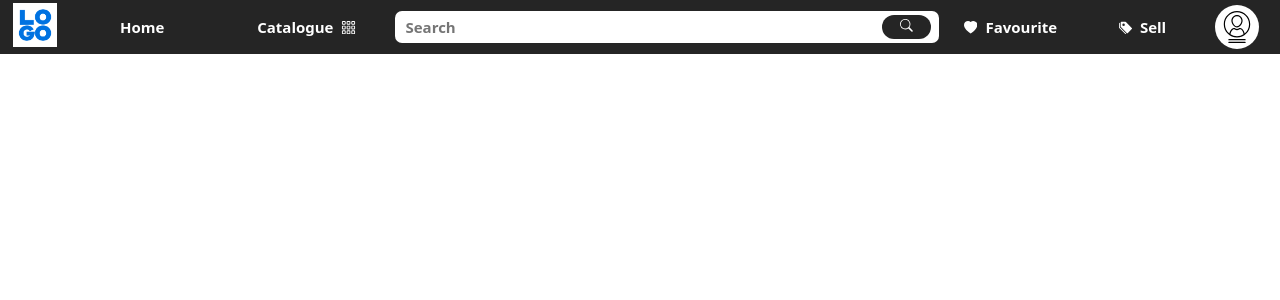
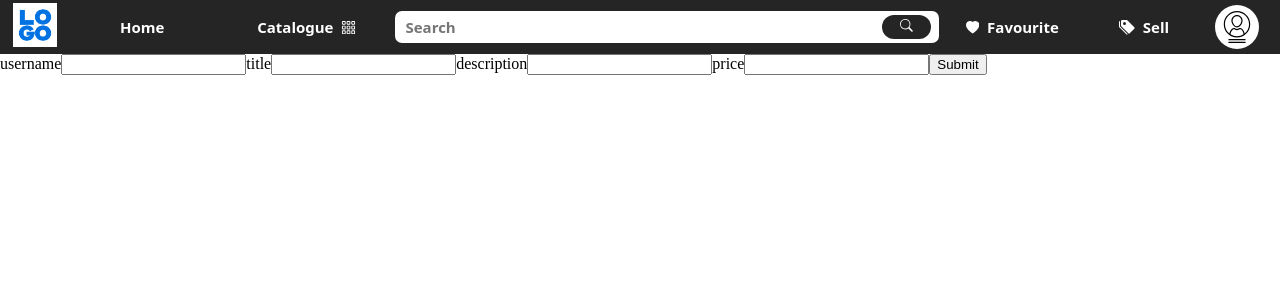
Before and after one commit to IT-Cluster-MGMN/Front-end, a React (Vite) app: page /sell in a window 1280 px wide. Shown: the top 300 px of the page. Built offline with nearby package versions, Linux system fonts and the light colour scheme.

Commit message:
added link to sell page

```diff
--- a/src/components/Navbar.jsx
+++ b/src/components/Navbar.jsx
@@ -72,10 +72,10 @@ const Navbar = () => {
                             <BsFillHeartFill style={{color:"white"}}/>
                             <p className={GENERIC_TEXT}>Favourite</p>
                         </button>
-                        <button className={`${MINOR_BUTTON_BACKGROUND}`}>
+                        <Link to="../sell" className={`no-underline ${MINOR_BUTTON_BACKGROUND}`}>
                             <BsFillTagsFill style={{color:"white"}}/>
                             <p className={GENERIC_TEXT}>Sell</p>
-                        </button>
+                        </Link>
                     </div>
                     {/* Profile icon */}
                     <div className="flex-col w-[10%] grow:1">
--- a/src/components/SearchBar.jsx
+++ b/src/components/SearchBar.jsx
@@ -1,4 +1,4 @@
-import { useCallback, useEffect, useState } from "react";
+import {  useState } from "react";
 import { BsSearch } from "react-icons/bs";
 import { useNavigate } from "react-router-dom";
 
@@ -13,7 +13,8 @@ const SearchBar = () => {
         setSetSearchInput(e);
     };
 
-    const handleSubmit = () => {
+    const handleSubmit = (e) => {
+        e.preventDefault();
         navigate('/search', {state:{ids:searchInput}})
     };
 
--- a/src/components/SellPage.jsx
+++ b/src/components/SellPage.jsx
@@ -1,9 +1,42 @@
+import { useEffect, useState } from 'react';
 import Navbar from './Navbar'
+import axios from 'axios';
 
 const SellPage = () => {
+    const [username, setUsername] = useState('');
+    const [title, setTitle] = useState('');
+    const [description, setDesctiption] = useState('');
+    const [price, setPrice] = useState('');
+
+    const handleSubmit = () => {
+        axios.post("http://localhost:8000/api/product/add", {
+            "username":username,
+            "price": price,
+            "title": title,
+            "description": description
+        })
+        .then((res)=>{
+            console.log(res);
+        });
+    };
     return(
         <>
-            <div className='absolute top-0 left-0 w-full'><Navbar/></div>
+            <div className='absolute top-0 left-0 w-full'>
+                <Navbar/>
+                <form onSubmit={handleSubmit}>
+                    <label>username</label>
+                    <input onChange={(e) => setUsername(e)}/>
+                    <label>title</label>
+                    <input onChange={(e) => setTitle(e)}/>
+                    <label>description</label>
+                    <input onChange={(e) => setDesctiption(e)}/>
+                    <label>price</label>
+                    <input onChange={(e) => setPrice(e)}/>
+                    <button type='submit'>
+                        Submit
+                    </button>
+                </form>
+            </div>
         </>
     );
 };
```
